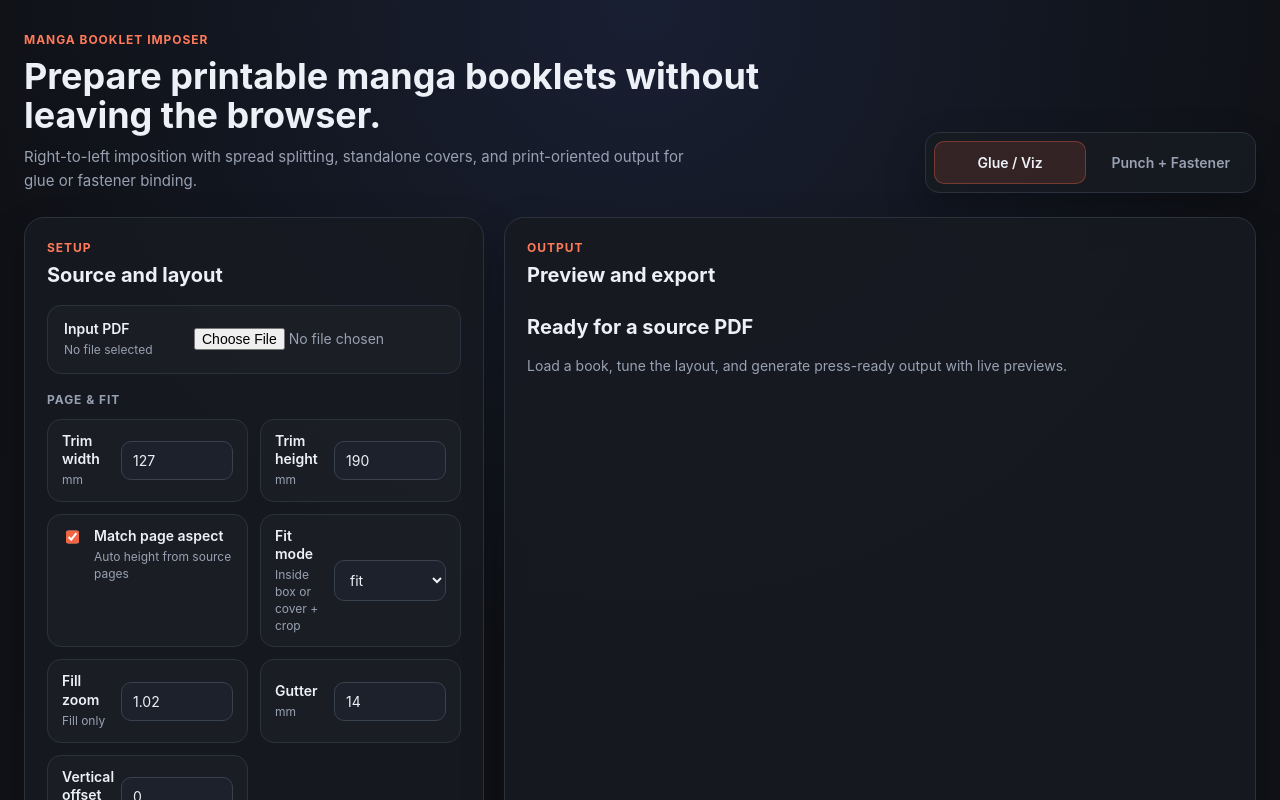
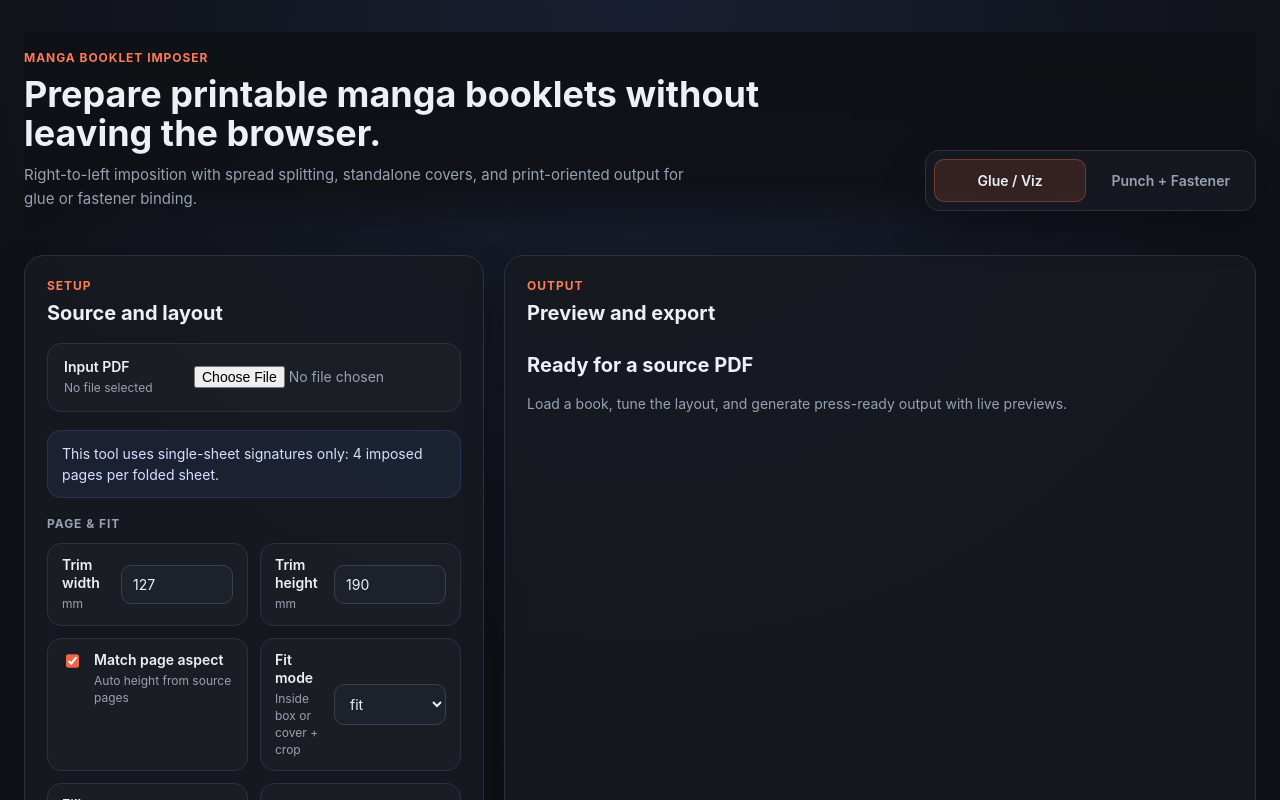
Before and after one commit to vcaina15/manga-pages, a Next.js app: page / in a window 1280 px wide. Shown: the top 800 px of the page. Built offline with nearby package versions, Linux system fonts and the light colour scheme.

Commit message:
Add sticky header and signature notice

```diff
--- a/app/globals.css
+++ b/app/globals.css
@@ -49,11 +49,17 @@ button {
 }
 
 .hero {
+  position: sticky;
+  top: 0;
+  z-index: 20;
   display: flex;
   align-items: flex-end;
   justify-content: space-between;
   gap: 24px;
   margin-bottom: 24px;
+  padding: 18px 0 20px;
+  background: linear-gradient(180deg, rgba(15, 17, 22, 0.96) 0%, rgba(15, 17, 22, 0.9) 78%, rgba(15, 17, 22, 0) 100%);
+  backdrop-filter: blur(10px);
 }
 
 .hero-copy {
@@ -176,6 +182,16 @@ h1 {
 .upload-input {
   max-width: 250px;
   color: var(--muted);
+}
+
+.tool-notice {
+  margin-bottom: 18px;
+  padding: 12px 14px;
+  background: rgba(95, 135, 255, 0.08);
+  border: 1px solid rgba(95, 135, 255, 0.18);
+  border-radius: 14px;
+  color: #d7e1ff;
+  line-height: 1.5;
 }
 
 .control-section {
--- a/app/page.tsx
+++ b/app/page.tsx
@@ -246,6 +246,10 @@ function Tab({ mode, ctrls }: { mode: 'glue' | 'punch'; ctrls: Ctrl[] }) {
           />
         </div>
 
+        <div className="tool-notice">
+          This tool uses single-sheet signatures only: 4 imposed pages per folded sheet.
+        </div>
+
         {rows.map((group, index) => (
           <section key={index} className="control-section">
             {group.section && <div className="section-kicker">{group.section}</div>}
```
